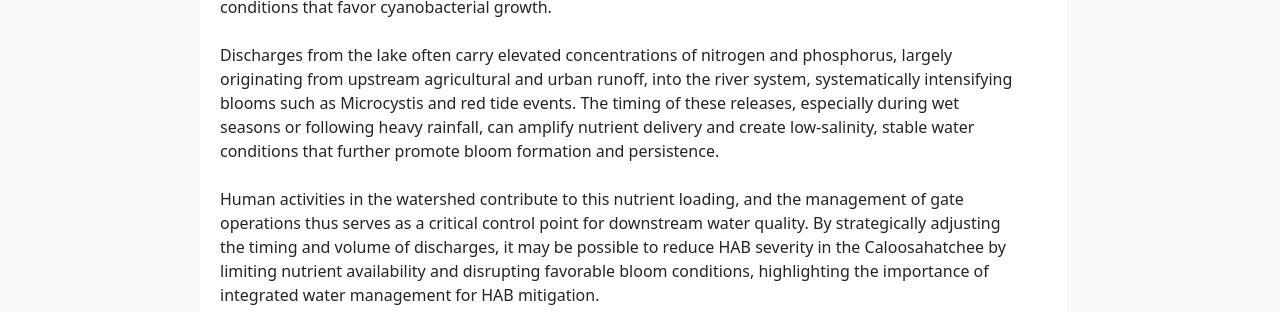
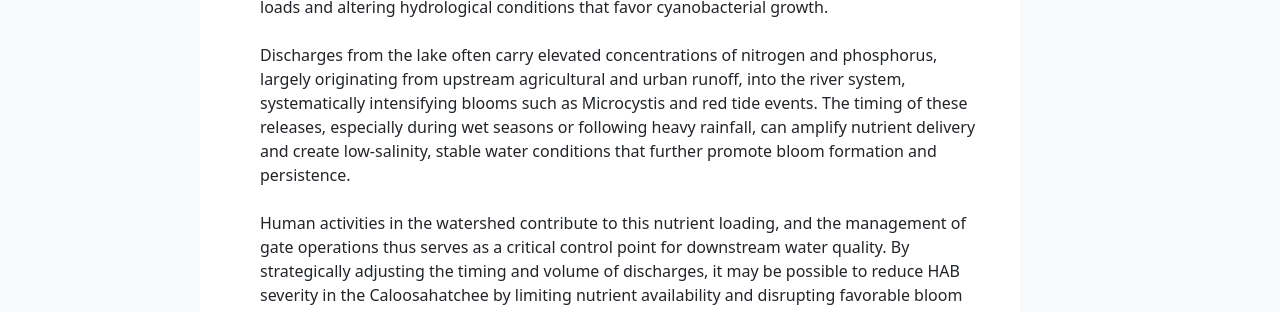
Before and after one commit to hewittns01/CRHAB, a plain HTML site: page index.html in a window 1280 px wide. Shown: the part 323-635 px from the top of the page. Drawn offline with nearby package versions, Linux system fonts and the light colour scheme.

Commit message:
Update index.html

```diff
--- a/index.html
+++ b/index.html
@@ -23,10 +23,11 @@
       padding-left: 1rem;
       height: calc(100vh - 80px);
       overflow-y: auto;
+      width: 260px; /* Add this line */
     }
     .main-content {
-      margin-left: 220px;
-      margin-right: 260px;
+      margin-left: 260px;
+      margin-right: 300px;
       padding-top: 2rem;
     }
     pre code {
```
